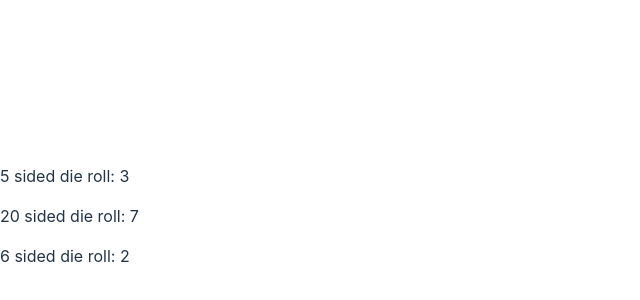
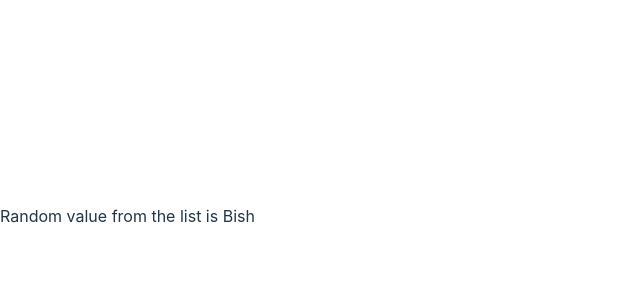
Before and after one commit to asimtimsina/Udemy_fullstack, a React (Vite) app in the folder first-react-project/: page / in a window 1280 px wide. Shown: the part 184-484 px from the top of the page, without its empty margins (0-640 px from the left). Built offline with nearby package versions, Linux system fonts and the light colour scheme.

Commit message:
613. Passing Arrays and Objects

```diff
--- /dev/null
+++ b/first-react-project/ListPicker.jsx
@@ -0,0 +1,10 @@
+export default function ListPicker({ values }) {
+    const randIndex = Math.floor(Math.random() * values.length);
+    console.log(randIndex)
+    return (
+        <div>
+            <p>Random value from the list is {values[randIndex]} </p>
+        </div>
+    )
+
+}
--- a/first-react-project/src/App.jsx
+++ b/first-react-project/src/App.jsx
@@ -3,8 +3,10 @@
 // import Cow from './cow'
 // import './cow.css'
 
-import Greeter from './Greeter'
-import Die from './Die'
+// import Greeter from './Greeter'
+// import Die from './Die'
+import ListPicker from "../ListPicker"
+
 
 function App() {
 
@@ -14,9 +16,7 @@ function App() {
       {/* <Greeter person='Asim' from='Denton' />
       <Greeter person='Nick' from='Asim' /> */}
 
-      <Die numSides={5} />
-      <Die numSides={20} />
-      <Die />
+      <ListPicker values={['Asim', 'Nick', 'Bish']} />
 
     </>
   )
```
Also changed, not shown: first-react-project/notes.txt.
